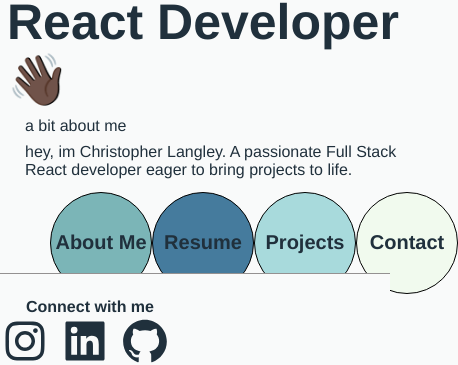
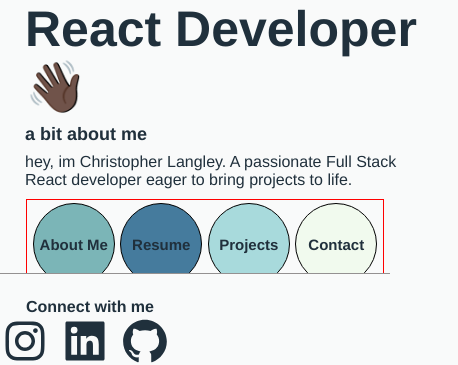
Before and after one commit to Chrisklangley/portfolio, a React (Create React App) app: page / in a window 390 px wide. Shown: the part 450-815 px from the top of the page, 458 px wide, since content can reach past the window. Built offline with nearby package versions, Linux system fonts and the light colour scheme.

Commit message:
scroll better

```diff
--- a/package.json
+++ b/package.json
@@ -12,6 +12,7 @@
     "react-icons": "^4.8.0",
     "react-router-dom": "^6.11.1",
     "react-scripts": "5.0.1",
+    "react-scroll": "^1.8.9",
     "smtpjs": "^0.0.1",
     "stream-browserify": "^3.0.0",
     "util": "^0.12.5",
--- a/src/Components/Contact.css
+++ b/src/Components/Contact.css
@@ -14,6 +14,9 @@
 .contact p,
 h1 {
   /* margin-left: 300px; */
+}
+.contact h2 {
+  font-size: 20px;
 }
 
 form {
@@ -67,7 +70,7 @@ button {
   border-radius: 50%;
   margin-left: 5px;
   border: 1px solid black;
-  background-color: #e63946;
+  background-color: #459d67;
   font-size: 24px;
 }
 
--- a/src/Components/Contact.js
+++ b/src/Components/Contact.js
@@ -13,6 +13,7 @@ function Contact() {
       <div>
         <h1>Contact</h1>
         <p>Looking forward to hearing from you</p>
+        <h2>Email: christopherlangley.dev@gmail.com</h2>
       </div>
       <div>
         <form
--- a/src/Components/Intro.css
+++ b/src/Components/Intro.css
@@ -29,7 +29,7 @@
   flex-direction: row;
   justify-content: center;
   align-items: center;
-  animation: fadeIn 6s;
+  animation: fadeIn 2s;
 }
 
 .about-me {
@@ -44,6 +44,10 @@
   width: 400px;
 
   /* padding-right: 40px; */
+}
+.about-me .sub {
+  font-size: 18px;
+  font-weight: 600;
 }
 .about-me h1 {
   font-size: 50px;
@@ -115,8 +119,14 @@
     margin-left: 60px;
   }
   .about-nav {
-    /* border: 1px solid red; */
+    border: 1px solid red;
     width: 350px;
-    margin-left: 40px;
+    /* margin-left: 20px; */
+  }
+
+  .about-nav div {
+    width: 80px;
+    height: 80px;
+    font-size: 15px;
   }
 }
--- a/src/Components/Intro.js
+++ b/src/Components/Intro.js
@@ -1,5 +1,6 @@
 import React, { useState, useEffect } from "react";
 import { Link } from "react-router-dom";
+
 import AboutMe from "./AboutMe";
 import Resume from "./Resume";
 import Project from "./Project";
@@ -23,32 +24,40 @@ function Intro() {
               Full Stack <br />
               React Developer👋🏿
             </h1>
-            <p>a bit about me</p>
+            <p className="sub">a bit about me</p>
             <p>
               hey, im Christopher Langley. A passionate Full Stack React
               developer eager to bring projects to life.
             </p>
             <div className="about-nav">
-              <Link to="/about">
+              <a href="#about">
                 <div className="about">About Me</div>
-              </Link>
-              <Link to="/resume">
+              </a>
+              <a href="#resume">
                 <div className="Resume">Resume</div>
-              </Link>
-              <Link to="/projects">
+              </a>
+              <a href="#projects">
                 <div className="Projects">Projects</div>
-              </Link>
-              <Link to="/contact">
+              </a>
+              <a href="#contact">
                 <div className="Contact">Contact</div>
-              </Link>
+              </a>
             </div>
           </div>
         </div>
       </div>
-      <AboutMe />
-      <Resume />
-      <Project />
-      <Contact />
+      <div id="about">
+        <AboutMe />
+      </div>
+      <div id="resume">
+        <Resume />
+      </div>
+      <div id="projects">
+        <Project />
+      </div>
+      <div id="contact">
+        <Contact />
+      </div>
     </div>
   );
 }
--- a/src/Components/Project.js
+++ b/src/Components/Project.js
@@ -8,15 +8,13 @@ function Project() {
         <h1>Projects</h1>
         <div className="project-container">
           <div className="proj">
-            <h2>GroveBurner</h2>
+            <h2>GrooveBurner</h2>
             <p>
               A react application that allows a user to view and create a
               playlist using the spotify API
             </p>
           </div>
           <iframe
-            width="491"
-            height="331"
             src="https://www.youtube.com/embed/rm0arzR2DpM?start=1"
             title="YouTube video player"
             frameborder="0"
--- a/src/Components/Projects.css
+++ b/src/Components/Projects.css
@@ -28,6 +28,11 @@
   padding: 40px;
 }
 
+iframe {
+  width: 491px;
+  height: 331px;
+}
+
 @media (max-width: 768px) {
   .Project-tab h1 {
     font-size: 36px;
@@ -49,4 +54,8 @@
     margin-top: 40px;
     padding: 20px;
   }
+  iframe {
+    width: 345px;
+    height: 215px;
+  }
 }
--- a/src/Components/Resume.css
+++ b/src/Components/Resume.css
@@ -49,7 +49,7 @@
 }
 
 .education {
-  margin-left: 400px;
+  margin-left: 30px;
   padding-bottom: 40px;
   border-bottom: none;
 }
--- a/src/index.css
+++ b/src/index.css
@@ -1,3 +1,6 @@
 body {
   margin: 0;
 }
+html {
+  scroll-behavior: smooth;
+}
```
Also changed, not shown: 1 other file (tests, documents, lock files or other folders).
